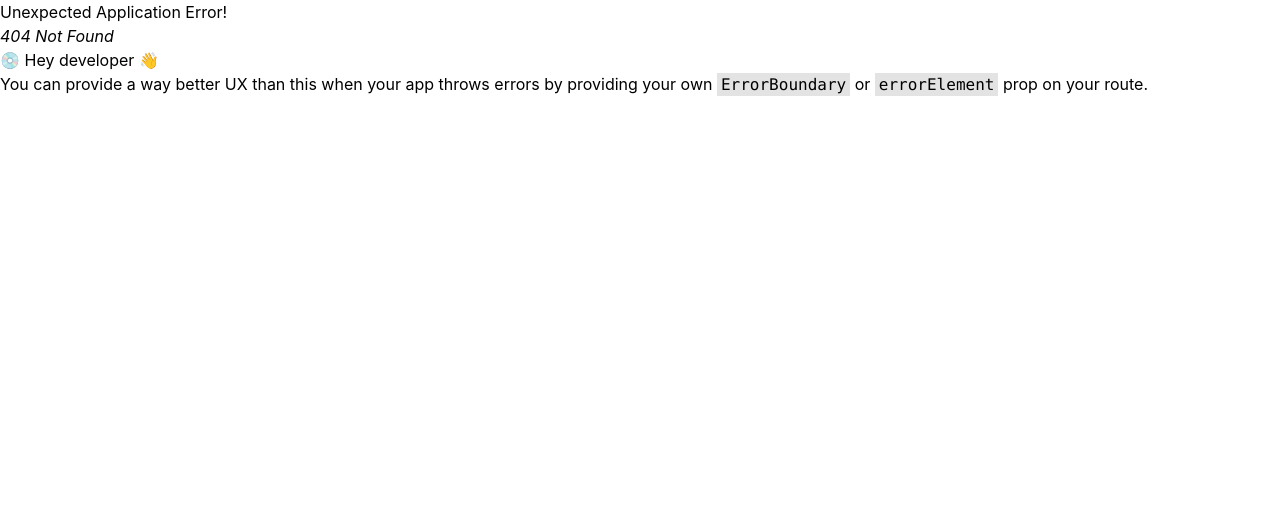
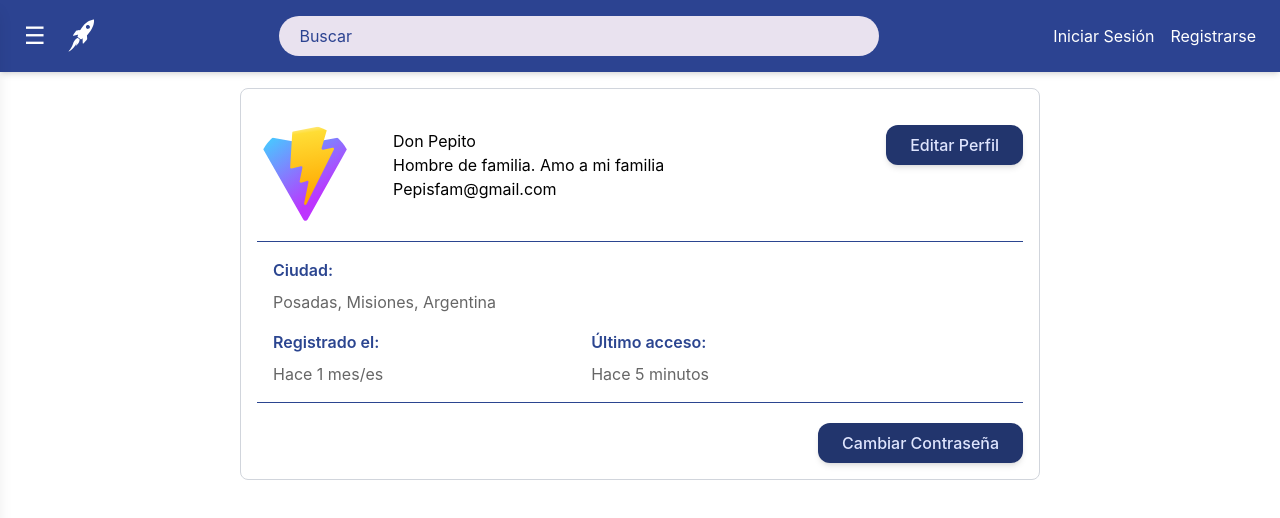
Before and after one commit to jo0nnie/proyecta, a React (Vite) app: page /Perfil in a window 1280 px wide. Before the commit this address had no page. Shown: the top 518 px of the page. Built offline with nearby package versions, Linux system fonts and the light colour scheme.

Commit message:
feat: Creada la pagina de Perfil de Usuario

```diff
--- a/src/components/PerfilUsuario.jsx
+++ b/src/components/PerfilUsuario.jsx
@@ -2,7 +2,8 @@ import React from 'react'
 import { PiUserCircleFill } from "react-icons/pi";
 import Button from './Button';
 
-const PerfilUsuario = ({ foto, nombre, descripcion, correo, ciudad, dateRegister, lastLog }) => {
+const PerfilUsuario = ({usuario}) => {
+    const { foto, nombre, descripcion, correo, ciudad, dateRegister, lastLog } = usuario
     return (
         <div className="border border-gray-300 p-4 m-auto my-4 rounded-lg max-w-200">
 
--- /dev/null
+++ b/src/pages/Usuario/PerfilUsuario/PerfilUsuarioScreen.jsx
@@ -0,0 +1,20 @@
+import React from 'react'
+import PerfilUsuario from '../../../components/PerfilUsuario'
+import usuarios from '../../../utils/usuarioMock.json'
+import NavBar from '../../../components/NavBar';
+
+
+const PerfilUsuarioScreen = () => {
+    const usuarioMock = usuarios.find(item => item.id === "1");
+
+    if (!usuarioMock) return <div>Cargando...</div>
+
+    return (
+        <div>
+            <NavBar/>
+            <PerfilUsuario usuario={usuarioMock} />
+        </div>
+    )
+}
+
+export default PerfilUsuarioScreen
--- a/src/router.jsx
+++ b/src/router.jsx
@@ -4,6 +4,7 @@ import AuthLayout from "./components/layouts/AuthLayout";
 import Home from "./pages/Home/Home";
 import Favoritos from "./pages/Favoritos/Favoritos";
 import Historial from "./pages/Historial/Historial";
+import PerfilUsuario from "./pages/Usuario/PerfilUsuario/PerfilUsuarioScreen";
 
 export const router = createBrowserRouter([
   {
@@ -20,6 +21,7 @@ export const router = createBrowserRouter([
     children: [
       { path: "/Favoritos", element: <Favoritos /> },
       { path: "/Historial", element: <Historial /> },
+      { path: "/Perfil", element: <PerfilUsuario /> },
     ],
   },
 
```
